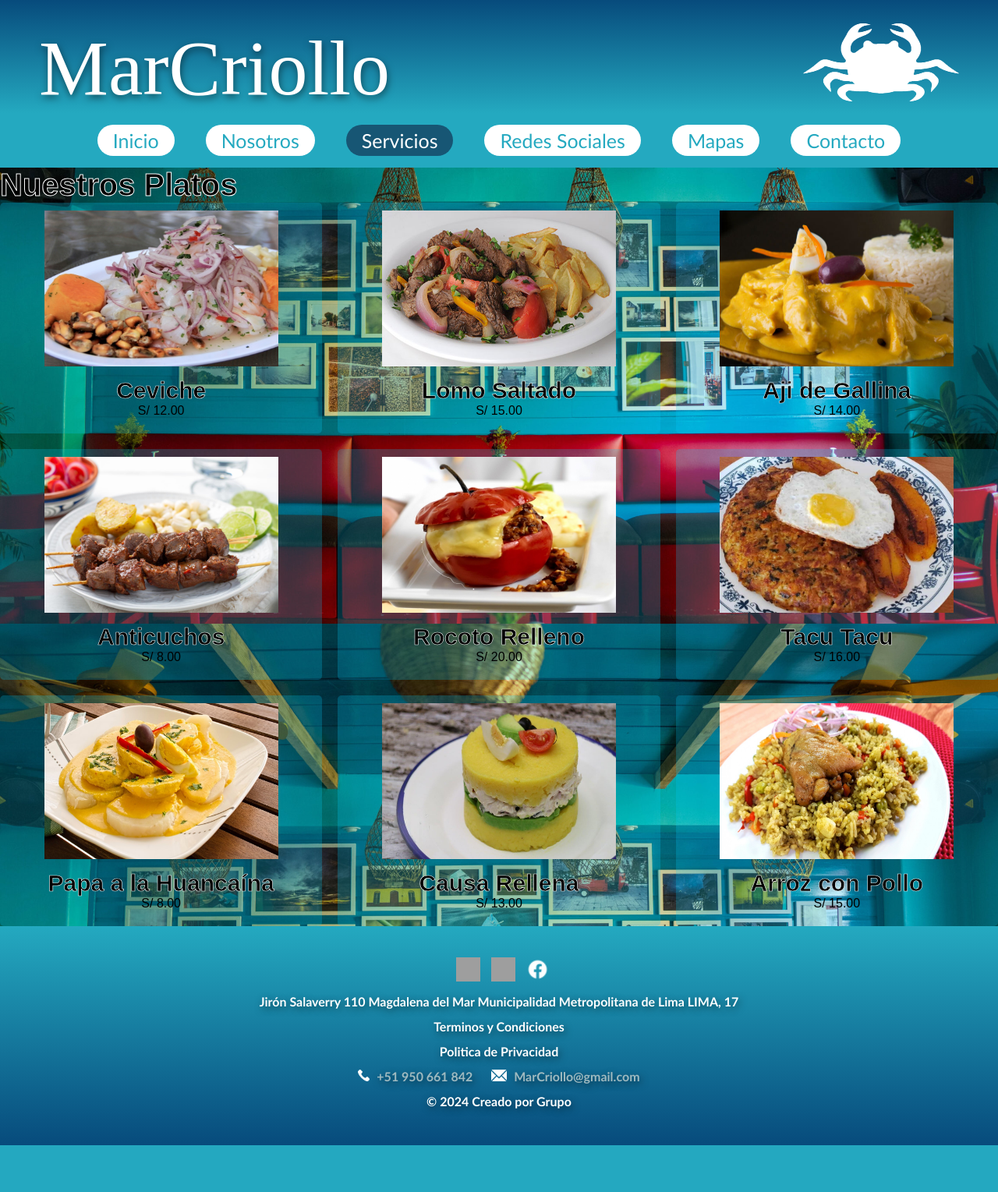
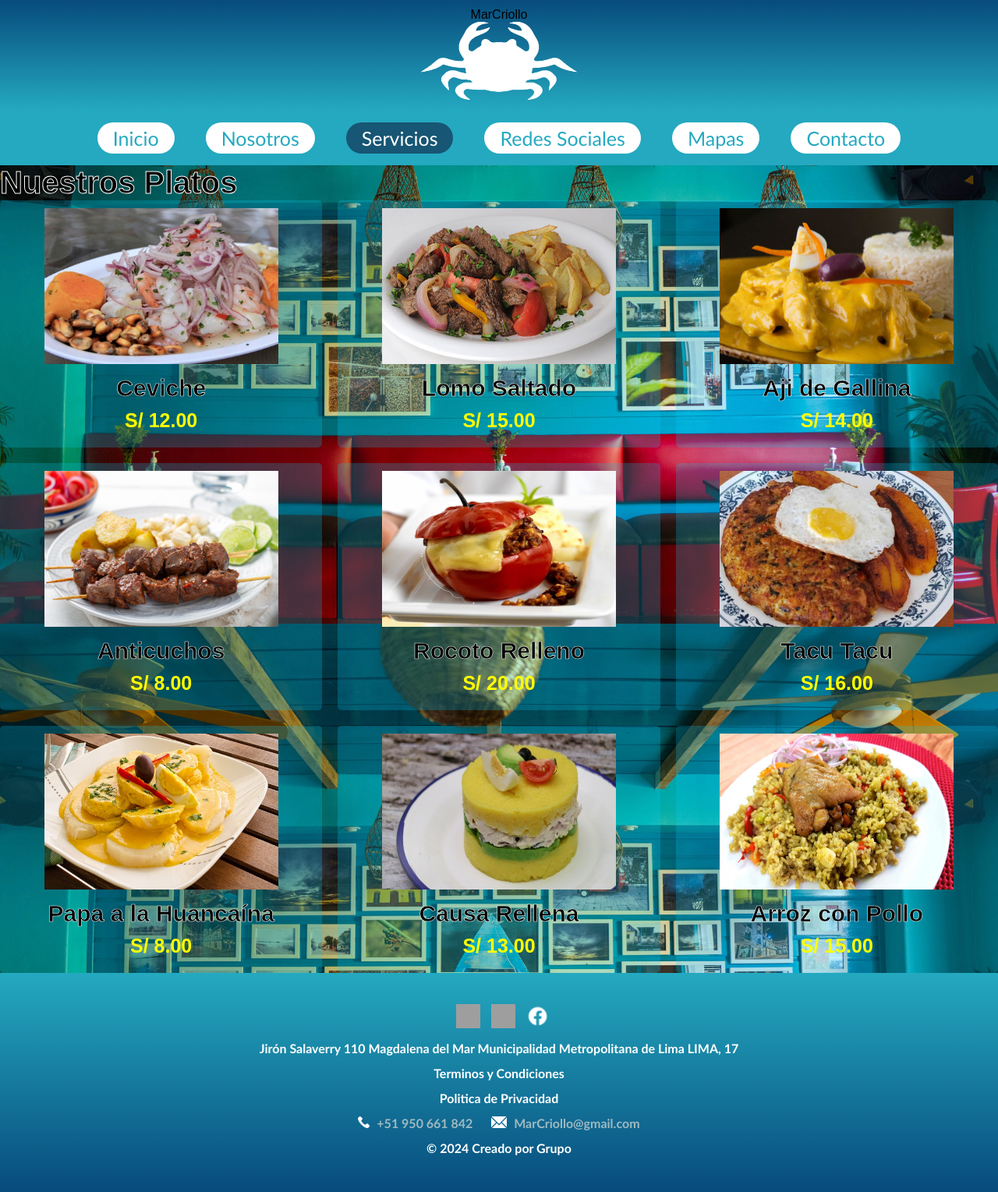
Before and after one commit to JulianCamachoCalle/MarCriollo, a PHP site: page /servicios.html in a window 1280 px wide. Shown: the whole page at 78% size. Before the commit the page ends 1469 px from the top, so only its background shows below. Run offline with PHP 8.4, Linux system fonts and the light colour scheme; grey boxes are pictures that could not be loaded.

Commit message:
actualize css de servicios

```diff
--- a/Pag_MarCriollo/src/style/servicios.css
+++ b/Pag_MarCriollo/src/style/servicios.css
@@ -6,35 +6,9 @@
     list-style: none;
 }
 
-header {
-    background-image: linear-gradient(to top, rgb(36, 169, 192), rgb(7, 75, 124));
-    padding-top: 30px;
-}
-
-.contenedorhead {
-    display: flex;
-    justify-content: space-between;
-}
-
-.head {
-    font-family: Brandford;
-    color: white;
-    font-size: 100px;
-    padding-left: 50px;
-    display: inline-block;
-    vertical-align: middle;
-    text-shadow: 1px 4px 10px rgba(0, 0, 0, 0.5);
-}
-
-.logoprincipal {
-    display: inline-block;
-    vertical-align: middle;
-    padding-right: 50px;
-}
-
 body {
     font-family: Arial, sans-serif;
-    background-image: url('../img/fondo7.jpg');
+    background-image: url('../img/restaurante.jpg');
     background-size: cover;
     background-repeat: no-repeat;
     background-attachment: fixed;
@@ -49,6 +23,12 @@ body {
 main {
     flex: 1;
     display: flex;
+}
+
+header {
+    text-align: center;
+    background-image: linear-gradient(to top, rgb(36, 169, 192), rgb(7, 75, 124));
+    padding: 10px;
 }
 
 nav {
@@ -153,7 +133,6 @@ footer {
     font-weight: bold;
     text-align: center;
     line-height: 2;
-    text-shadow: 2px 3px 10px rgba(0, 0, 0, 0.5);
 }
 
 footer a {
@@ -182,3 +161,10 @@ footer a {
 #contacto img {
     margin-right: 5px;
 }
+
+.precio {
+    color: yellow; /* Cambia el color del texto a amarillo */
+    font-weight: bold; /* Hace que el texto del precio sea más llamativo */
+    margin-top: 10px; /* Espacio arriba del precio para separarlo de la descripción */
+    font-size: 25px;
+}
```
